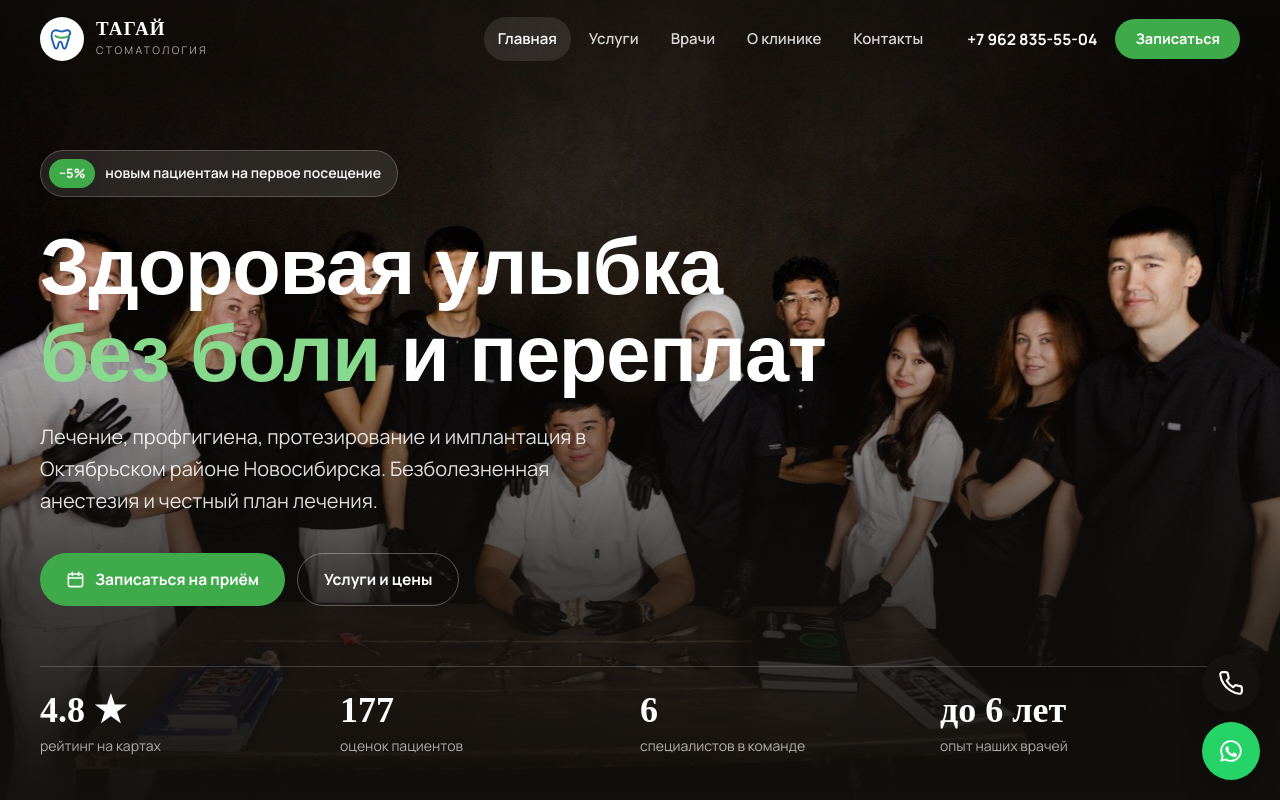
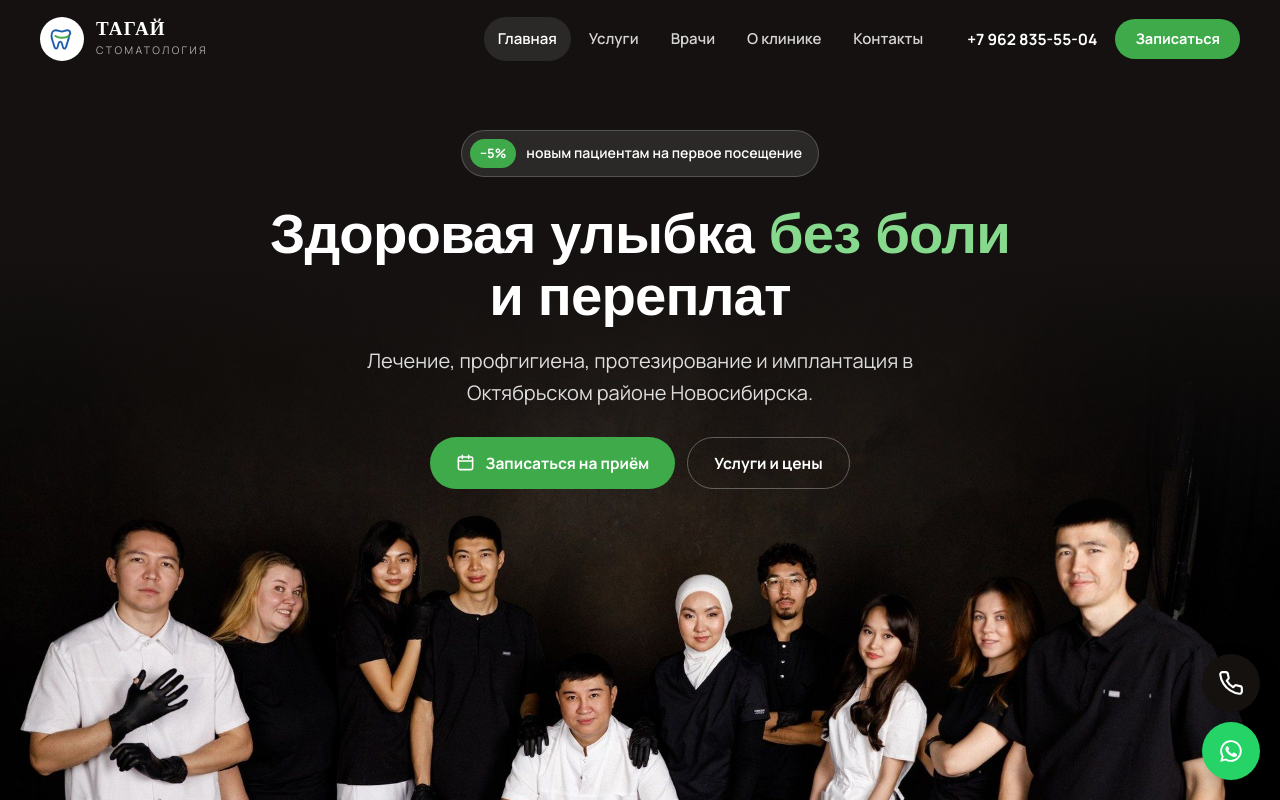
Before and after one commit to shkiparez/tagay, a plain HTML site: page index.html in a window 1280 px wide. Shown: the top 800 px of the page. Drawn offline with Linux system fonts and the light colour scheme; a web font is replaced by a local one.

Commit message:
Первый экран: вся команда целиком, текст над ней
Co-Authored-By: Claude Opus 5.5 <noreply@anthropic.com>

```diff
--- a/css/style.css
+++ b/css/style.css
@@ -384,3 +384,18 @@ body.lock{overflow:hidden}
 .reveal{opacity:0;transform:translateY(28px);transition:opacity .8s var(--ease),transform .8s var(--ease)}
 .reveal.in{opacity:1;transform:none}
 @media(prefers-reduced-motion:reduce){.reveal{opacity:1;transform:none}.hero-bg,.marquee-track{animation:none}}
+
+/* ---------- hero: вся команда целиком, текст на тёмной стене */
+.hero-team{display:block;min-height:0;padding:130px 0 0;background:#141110;text-align:center}
+.hero-team:after{display:none}
+.hero-team .wrap{position:relative;z-index:2}
+.hero-team h1{font-size:clamp(32px,4.4vw,64px);margin:0 auto 18px;max-width:1000px}
+.hero-team p{margin:0 auto 28px}
+.hero-team .hero-actions{justify-content:center;margin-bottom:0}
+.hero-team .team{position:relative;z-index:0;margin-top:clamp(-290px,-18vw,-40px)}
+.hero-team .team img{width:100%;max-width:1600px;margin:0 auto;animation:fadein 1.2s var(--ease)}
+.hero-team .team:before{content:"";position:absolute;inset:0 0 auto;height:32%;background:linear-gradient(#141110,rgba(20,17,16,0));z-index:1}
+.hero-team .team:after{content:"";position:absolute;inset:auto 0 0;height:30%;background:linear-gradient(rgba(18,15,12,0),#120f0c);z-index:1}
+.hero-team .stats-wrap{margin-top:-120px;padding-bottom:50px}
+.hero-team .stats{text-align:left}
+@media(max-width:720px){.hero-team{padding-top:104px}.hero-team h1{margin-bottom:14px}.hero-team p{margin-bottom:22px;font-size:16px}.hero-team .hero-actions{flex-wrap:nowrap;gap:8px}.hero-team .hero-actions .btn{flex:1;padding:14px 10px;font-size:14px}.hero-team .team{margin-top:-12vw}.hero-team .team:before{height:16%}.hero-team .team:after{height:14%}.hero-team .stats-wrap{margin-top:-24px}}
--- a/index.html
+++ b/index.html
@@ -9,22 +9,24 @@
 <meta property="og:image" content="img/team-hero.jpg">
 <link rel="preconnect" href="https://fonts.googleapis.com"><link rel="preconnect" href="https://fonts.gstatic.com" crossorigin>
 <link href="https://fonts.googleapis.com/css2?family=Manrope:wght@400;500;600;700;800&family=Unbounded:wght@500;600;700&display=swap" rel="stylesheet">
-<link rel="stylesheet" href="css/style.css?v=3">
+<link rel="stylesheet" href="css/style.css?v=6">
 </head>
 <body data-page="index">
 <header class="hdr" id="hdr"></header>
 <main>
 
-<section class="hero">
-  <div class="hero-bg" role="img" aria-label="Команда стоматологии Тагай"></div>
+<section class="hero hero-team">
   <div class="wrap">
     <div class="badge"><b>−5%</b>новым пациентам на первое посещение</div>
     <h1>Здоровая улыбка <em>без&nbsp;боли</em> и&nbsp;переплат</h1>
-    <p>Лечение, профгигиена, протезирование и имплантация в Октябрьском районе Новосибирска. Безболезненная анестезия и честный план лечения.</p>
+    <p>Лечение, профгигиена, протезирование и имплантация в Октябрьском районе Новосибирска.</p>
     <div class="hero-actions">
       <button class="btn btn-green" data-book data-ic="cal">Записаться на приём</button>
       <a class="btn btn-ghost l" href="services.html">Услуги и цены</a>
     </div>
+  </div>
+  <div class="team"><img src="img/team-hero.jpg" alt="Команда стоматологии Тагай" fetchpriority="high"></div>
+  <div class="wrap stats-wrap">
     <div class="stats">
       <div><b>4.8 ★</b><span>рейтинг на картах</span></div>
       <div><b>177</b><span>оценок пациентов</span></div>
@@ -126,7 +128,7 @@
 
 </main>
 <footer class="ftr" id="ftr"></footer>
-<script src="js/data.js?v=3"></script><script src="js/app.js?v=3"></script>
+<script src="js/data.js?v=6"></script><script src="js/app.js?v=6"></script>
 <script>document.addEventListener("DOMContentLoaded",()=>{document.getElementById("revBtn").href=SITE.maps;});</script>
 </body>
 </html>
```
Also changed, not shown: about.html (+2 -2 lines), contacts.html (+2 -2 lines), doctor.html (+2 -2 lines), doctors.html (+2 -2 lines), service.html (+2 -2 lines), services.html (+2 -2 lines), 1 other file.
